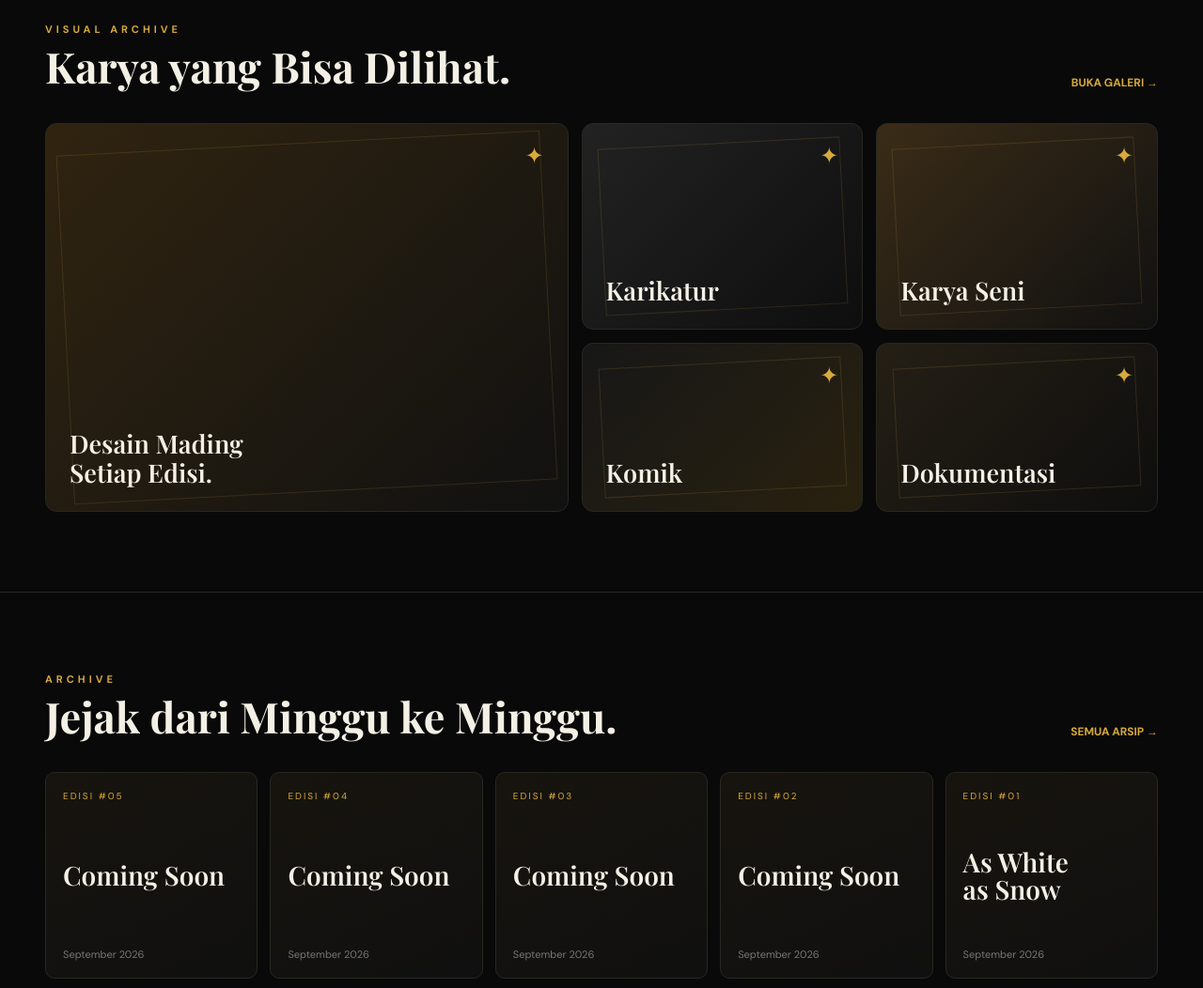
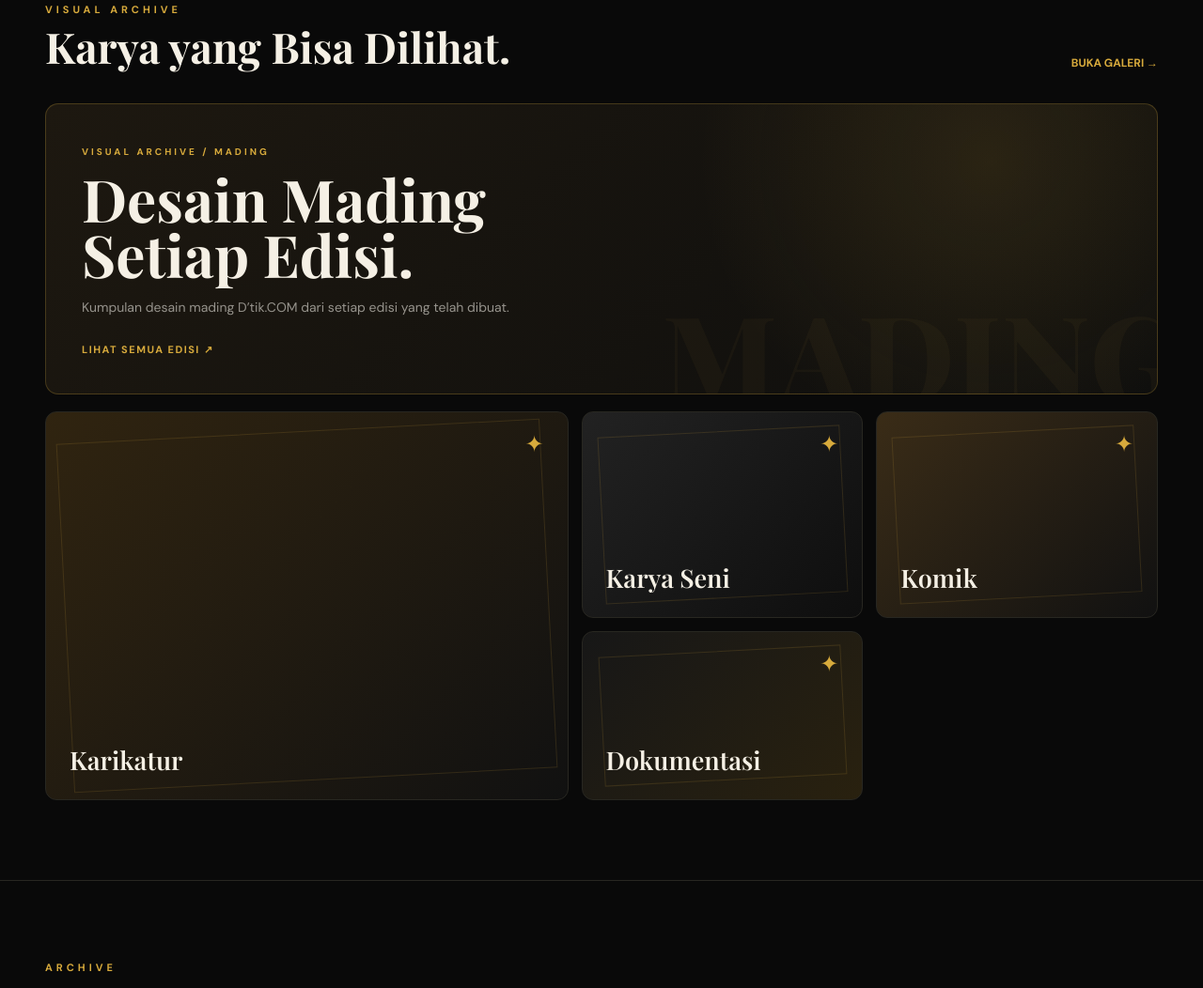
Before and after one commit to dtikcommunity/dtikcommunity.github.io, a plain HTML site: page index.html in a window 1280 px wide. Shown: the part 2606-3658 px from the top of the page at 94% size. Drawn offline with nearby package versions, Linux system fonts and the light colour scheme.

Commit message:
Add files via upload

````diff
--- a/index.html
+++ b/index.html
@@ -1,17 +1,20 @@
-```html
 <!DOCTYPE html>
 <html lang="id">
 <head>
+
 <meta charset="UTF-8">
 <meta name="viewport" content="width=device-width, initial-scale=1">
 
-<meta name="google-site-verification" content="HnSTkdp3V_JeQd7v_zfTQpxjVqTcmaBlhGu0ncpnh1w">
+<meta name="google-site-verification"
+content="HnSTkdp3V_JeQd7v_zfTQpxjVqTcmaBlhGu0ncpnh1w">
 
 <title>D’tik.COM — Darussalam Jurnalistik Community</title>
 
-<meta name="description" content="D’tik.COM adalah Darussalam Jurnalistik Community, wadah jurnalistik dan kreativitas santri melalui mading, opini, cerpen, puisi, komik, karya seni, dan berbagai rubrik lainnya.">
+<meta name="description"
+content="D’tik.COM adalah Darussalam Jurnalistik Community, wadah jurnalistik dan kreativitas santri melalui mading, opini, cerpen, puisi, komik, karya seni, dan berbagai rubrik lainnya.">
 
 <style>
+
 @import url('https://fonts.googleapis.com/css2?family=DM+Sans:wght@400;500;600;700&family=Playfair+Display:wght@500;600;700;800&display=swap');
 
 :root{
@@ -551,6 +554,95 @@ section{
 ========================= */
 
 .gallery{
+  display:flex;
+  flex-direction:column;
+  gap:18px;
+}
+
+
+/* DESAIN MADING */
+
+.mading-archive{
+  position:relative;
+  display:flex;
+  align-items:center;
+  min-height:280px;
+  padding:38px;
+  overflow:hidden;
+
+  border-radius:14px;
+  border:1px solid rgba(215,170,60,.25);
+
+  background:
+    radial-gradient(
+      circle at 85% 20%,
+      rgba(215,170,60,.12),
+      transparent 30%
+    ),
+    linear-gradient(
+      135deg,
+      #1d1810,
+      #0e0e0d
+    );
+
+  transition:.3s ease;
+}
+
+.mading-archive:hover{
+  transform:translateY(-4px);
+  border-color:var(--gold);
+  box-shadow:0 18px 45px rgba(215,170,60,.08);
+}
+
+.mading-archive:after{
+  content:"MADING";
+  position:absolute;
+  right:-25px;
+  bottom:-45px;
+
+  font:800 130px "Playfair Display",serif;
+  color:rgba(215,170,60,.045);
+
+  pointer-events:none;
+}
+
+.mading-archive-content{
+  position:relative;
+  z-index:2;
+}
+
+.mading-archive-content span{
+  color:var(--gold);
+  font-size:10px;
+  font-weight:700;
+  letter-spacing:3px;
+}
+
+.mading-archive-content h3{
+  margin:13px 0 15px;
+
+  font:700 clamp(38px,5vw,62px)/.95
+  "Playfair Display",serif;
+}
+
+.mading-archive-content p{
+  max-width:480px;
+  color:#96938c;
+  font-size:14px;
+  line-height:1.7;
+  margin-bottom:20px;
+}
+
+.mading-archive-content strong{
+  color:var(--gold);
+  font-size:11px;
+  letter-spacing:1.5px;
+}
+
+
+/* KATEGORI VISUAL */
+
+.gallery-tiles{
   display:grid;
   grid-template-columns:1.3fr .7fr .7fr;
   grid-template-rows:220px 180px;
@@ -584,10 +676,6 @@ section{
 
 .tile:nth-child(4){
   background:linear-gradient(135deg,#171717,#29210f);
-}
-
-.tile:nth-child(5){
-  background:linear-gradient(135deg,#251f15,#0e0e0e);
 }
 
 .tile:first-child{
@@ -674,7 +762,8 @@ section{
 }
 
 .quote h2{
-  font:700 italic clamp(38px,5vw,65px)/1.1 "Playfair Display",serif;
+  font:700 italic clamp(38px,5vw,65px)/1.1
+  "Playfair Display",serif;
   max-width:900px;
   margin:auto;
 }
@@ -708,9 +797,9 @@ footer{
 }
 
 
-/* =================================================
+/* =========================
    TABLET
-================================================= */
+========================= */
 
 @media(max-width:1000px){
 
@@ -748,7 +837,7 @@ footer{
     grid-template-columns:repeat(3,1fr);
   }
 
-  .gallery{
+  .gallery-tiles{
     grid-template-columns:1fr 1fr;
     grid-template-rows:220px 180px 180px;
   }
@@ -760,9 +849,9 @@ footer{
 }
 
 
-/* =================================================
+/* =========================
    MOBILE
-================================================= */
+========================= */
 
 @media(max-width:700px){
 
@@ -773,10 +862,6 @@ footer{
   .container{
     padding-left:18px;
     padding-right:18px;
-  }
-
-  nav{
-    position:sticky;
   }
 
   .nav{
@@ -998,9 +1083,22 @@ footer{
 
   /* GALLERY */
 
-  .gallery{
+  .mading-archive{
+    min-height:250px;
+    padding:25px;
+  }
+
+  .mading-archive-content h3{
+    font-size:40px;
+  }
+
+  .mading-archive-content p{
+    font-size:13px;
+  }
+
+  .gallery-tiles{
     grid-template-columns:1fr;
-    grid-template-rows:repeat(5,170px);
+    grid-template-rows:repeat(4,170px);
     gap:12px;
   }
 
@@ -1067,12 +1165,13 @@ footer{
     gap:10px;
     line-height:1.6;
   }
-}
-
-
-/* =================================================
+
+}
+
+
+/* =========================
    VERY SMALL PHONE
-================================================= */
+========================= */
 
 @media(max-width:380px){
 
@@ -1122,43 +1221,60 @@ footer{
   .issue{
     height:175px;
   }
-}
+
+  .mading-archive-content h3{
+    font-size:35px;
+  }
+
+}
+
 </style>
 </head>
 
+
 <body>
+
 
 <!-- =========================
      NAVBAR
 ========================= -->
 
 <nav>
+
   <div class="container nav">
 
     <a class="brand" href="#home">
+
       <img src="logo.png" alt="Logo D'tik.COM">
 
       <span>
         <b>D’tik.COM</b>
         <small>DARUSSALAM JURNALISTIK COMMUNITY</small>
       </span>
+
     </a>
 
+
     <div class="links">
+
       <a href="#home">Beranda</a>
       <a href="#mading">Mading</a>
       <a href="#karya">Karya</a>
       <a href="#galeri">Galeri</a>
       <a href="#arsip">Arsip</a>
       <a href="#tentang">Tentang</a>
-    </div>
+
+    </div>
+
 
     <a class="submit" href="#karya">
       KIRIM KARYA ↗
     </a>
 
   </div>
+
 </nav>
+
 
 
 <main id="home">
@@ -1242,6 +1358,7 @@ footer{
 </header>
 
 
+
 <!-- =========================
      MARQUEE
 ========================= -->
@@ -1275,6 +1392,7 @@ footer{
   TOKOH INSPIRATIF
 
 </div>
+
 
 
 <!-- =========================
@@ -1380,6 +1498,7 @@ footer{
 </section>
 
 
+
 <!-- =========================
      KARYA
 ========================= -->
@@ -1495,6 +1614,7 @@ footer{
 </section>
 
 
+
 <!-- =========================
      GALERI
 ========================= -->
@@ -1517,7 +1637,7 @@ footer{
 
       </div>
 
-      <a href="#">
+      <a href="pages/visual-archive.html">
         BUKA GALERI →
       </a>
 
@@ -1526,9 +1646,46 @@ footer{
 
     <div class="gallery">
 
-      <div class="tile">
-        <b>Desain Mading<br>Setiap Edisi.</b>
-      </div>
+
+      <!-- =========================
+           DESAIN MADING
+      ========================= -->
+
+      <a
+        href="pages/visual-archive.html"
+        class="mading-archive"
+      >
+
+        <div class="mading-archive-content">
+
+          <span>
+            VISUAL ARCHIVE / MADING
+          </span>
+
+          <h3>
+            Desain Mading<br>
+            Setiap Edisi.
+          </h3>
+
+          <p>
+            Kumpulan desain mading D’tik.COM
+            dari setiap edisi yang telah dibuat.
+          </p>
+
+          <strong>
+            LIHAT SEMUA EDISI ↗
+          </strong>
+
+        </div>
+
+      </a>
+
+
+      <!-- =========================
+           KATEGORI VISUAL
+      ========================= -->
+
+      <div class="gallery-tiles">
 
         <div class="tile">
           <b>Karikatur</b>
@@ -1550,7 +1707,10 @@ footer{
 
     </div>
 
+  </div>
+
 </section>
+
 
 
 <!-- =========================
@@ -1610,7 +1770,12 @@ footer{
 
       <a href="pages/mading.html" class="issue">
         <span>EDISI #01</span>
-        <strong>As White<br>as Snow</strong>
+
+        <strong>
+          As White<br>
+          as Snow
+        </strong>
+
         <em>September 2026</em>
       </a>
 
@@ -1619,6 +1784,7 @@ footer{
   </div>
 
 </section>
+
 
 
 <!-- =========================
@@ -1642,7 +1808,9 @@ footer{
 
 </section>
 
+
 </main>
+
 
 
 <!-- =========================
@@ -1667,6 +1835,6 @@ footer{
 
 </footer>
 
+
 </body>
 </html>
-```
````
Lines whose indentation alone changed are shown as unchanged.
